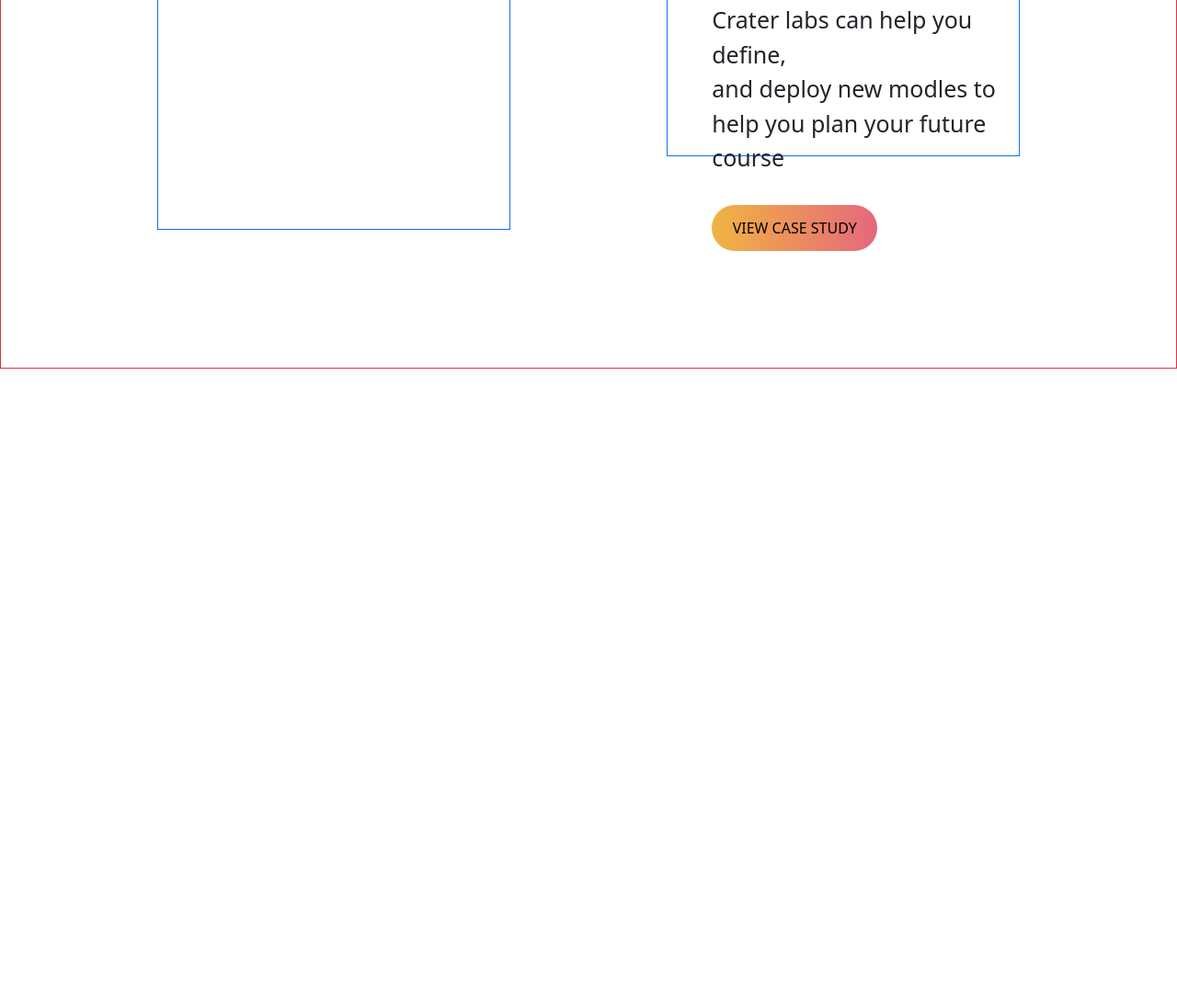
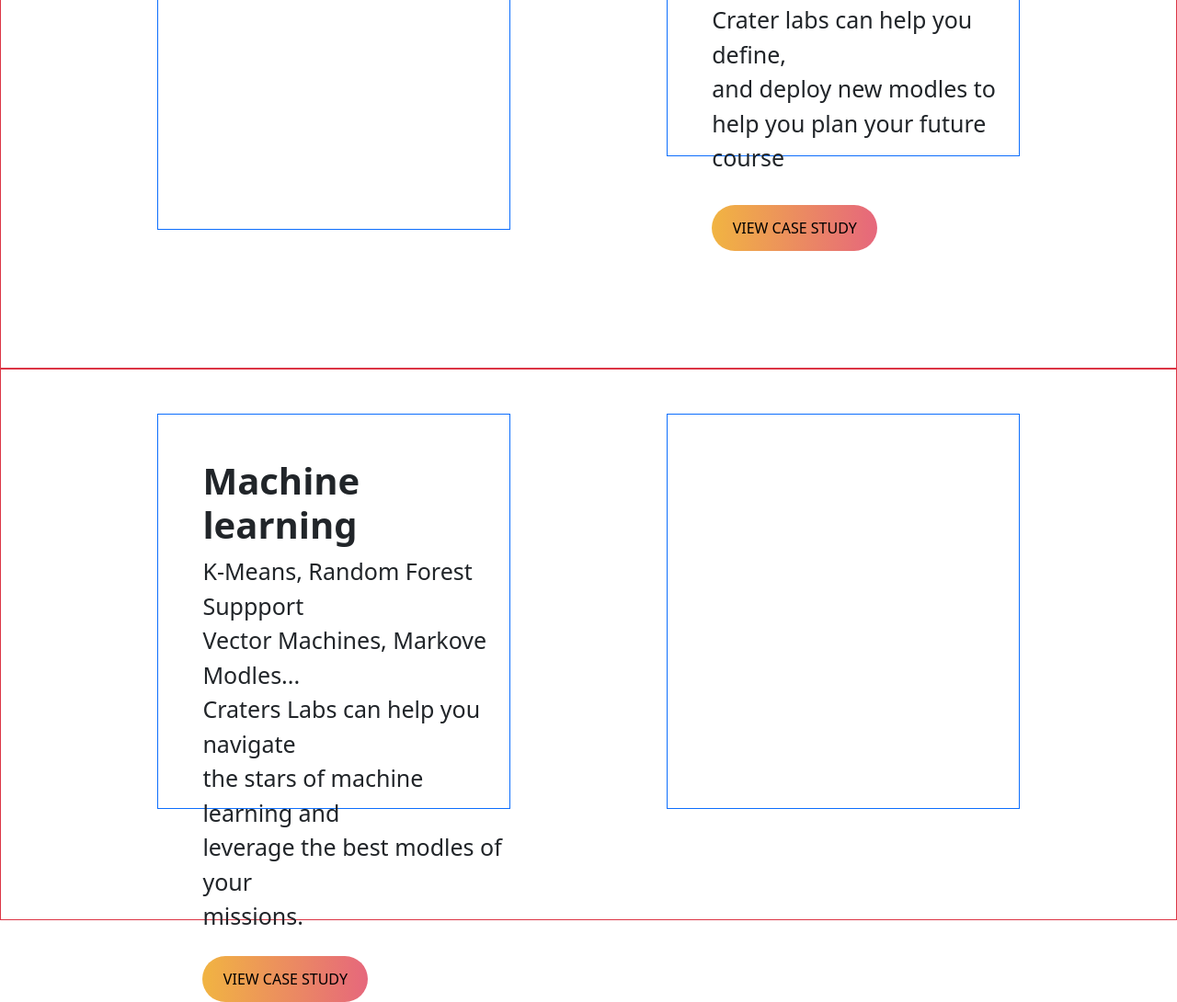
Before and after one commit to abdulsammad200/crater-labs-L.page, a plain HTML site: page index.html in a window 1280 px wide. Shown: the part 1499-2589 px from the top of the page at 92% size. Before the commit the page ends 1900 px from the top, so only its background shows below. Drawn offline with nearby package versions, Linux system fonts and the light colour scheme.

Commit message:
crater labs 66% L.page complete

```diff
--- a/index.html
+++ b/index.html
@@ -77,7 +77,8 @@
     </div>
     <!-- second section ended -->
     <!-- third section start -->
-    <div class="third-section border border-danger d-flex justify-content-evenly"
+    <div
+      class="third-section border border-danger d-flex justify-content-evenly"
     >
       <div class="box-3 border border-primary mt-5"></div>
       <div class="box-4 border border-primary mt-5">
@@ -89,5 +90,24 @@
         <button class="btn-costome-2 mt-3 ms-5">VIEW CASE STUDY</button>
       </div>
     </div>
+    <!-- third section ended -->
+    <!-- fourth section start -->
+    <div
+      class="fourth-section border border-danger d-flex justify-content-evenly"
+    >
+      <div class="box-5 border border-primary mt-5">
+        <h1 class="fw-bolder pt-5 ps-5">Machine learning</h1>
+        <p class="costome-text-3 ps-5">
+          K-Means, Random Forest Suppport <br />
+          Vector Machines, Markove Modles... <br />
+          Craters Labs can help you navigate <br />
+          the stars of machine learning and <br />
+          leverage the best modles of your <br />
+          missions.
+        </p>
+        <button class="btn-costome-2 mt-2 ms-5">VIEW CASE STUDY</button>
+      </div>
+      <div class="box-6 border border-primary mt-5"></div>
+    </div>
   </body>
 </html>
--- a/style.css
+++ b/style.css
@@ -90,3 +90,17 @@
   height: 320px;
   width: 30%;
 }
+/* <!-- third section ended --> */
+/* <!-- fourth section start --> */
+.fourth-section {
+  height: 600px;
+  width: 100%;
+}
+.box-5 {
+  height: 430px;
+  width: 30%;
+}
+.box-6 {
+  height: 430px;
+  width: 30%;
+}
```
